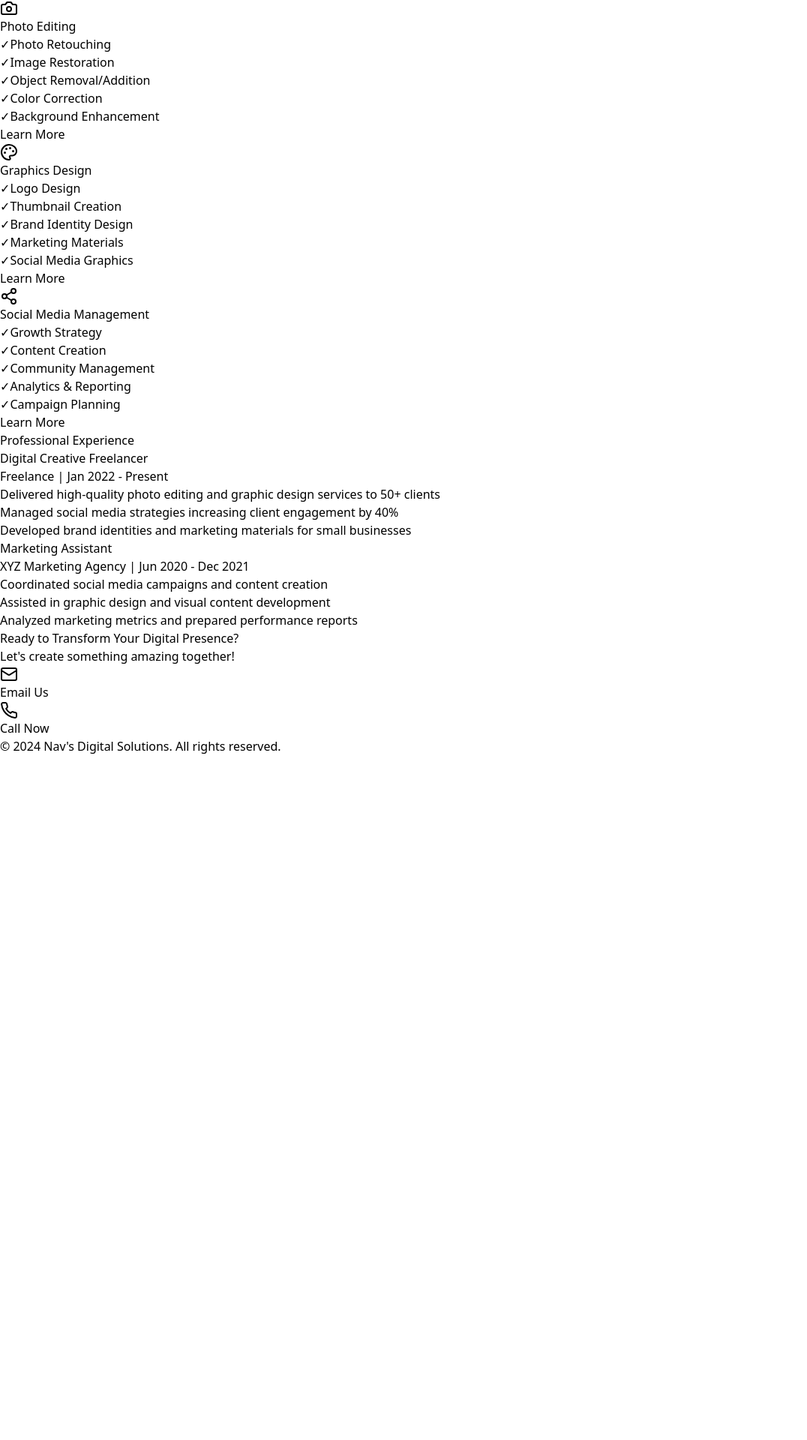
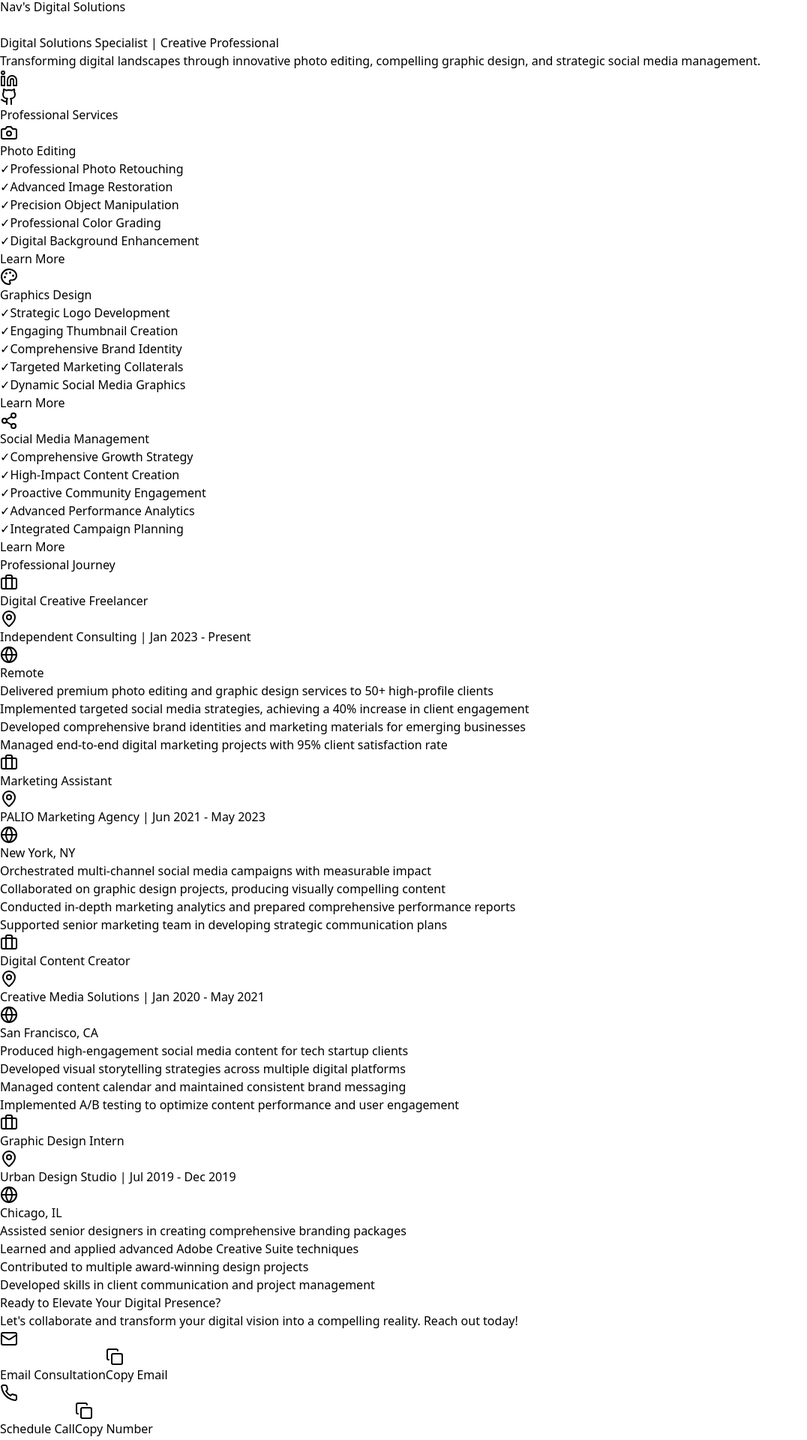
Before and after one commit to VanshSharma0/Ray-Solutions, a React (Vite) app: page / in a window 1280 px wide. Shown: the part 469-2389 px from the top of the page at 75% size, without its empty margins (0-1076 px from the left). Before the commit the page ends 1476 px from the top, so only its background shows below. Built offline with nearby package versions, Linux system fonts and the light colour scheme.

Commit message:
Add framer-motion dependency to package.json and package-lock.json

```diff
--- a/package.json
+++ b/package.json
@@ -10,6 +10,7 @@
     "preview": "vite preview"
   },
   "dependencies": {
+    "framer-motion": "^11.11.17",
     "lucide-react": "^0.460.0",
     "react": "^18.3.1",
     "react-dom": "^18.3.1",
--- a/src/pages/HomePage.jsx
+++ b/src/pages/HomePage.jsx
@@ -1,66 +1,105 @@
-import React from 'react';
+import React, { useState } from 'react';
 import PropTypes from 'prop-types';
-
-import { Camera, Palette, Share2, Linkedin, Github, Mail, Phone } from "lucide-react";
+import { Camera, Palette, Share2, Linkedin, Github, Mail, Phone, MapPin, Award, Briefcase, Globe, Copy, Check } from "lucide-react";
+import { motion } from 'framer-motion';
 
 
 const ProfileImage = () => (
-  <div className="flex justify-center mb-6">
-    <img
-      src="/api/placeholder/400/400"
+  <motion.div
+    initial={{ scale: 0, opacity: 0 }}
+    animate={{ scale: 1, opacity: 1 }}
+    transition={{
+      type: "spring",
+      stiffness: 260,
+      damping: 20,
+      duration: 0.5
+    }}
+    className="flex justify-center mb-6"
+  >
+    <motion.img
+      src="/self.png"
       alt="Professional Headshot"
-      className="w-48 h-48 rounded-full object-cover border-4 border-blue-600 shadow-lg"
+      whileHover={{
+        scale: 1.1,
+        rotate: [0, 5, -5, 0],
+        transition: { duration: 0.3 }
+      }}
+      className="w-52 h-52 rounded-full object-cover border-4 border-blue-600 shadow-xl"
     />
-  </div>
+  </motion.div>
 );
 
+
 const ServiceCard = ({ icon: Icon, title, color, link, services }) => (
-  <div className="bg-white shadow-lg rounded-lg p-6 transform transition hover:scale-105">
-    <div className={`flex items-center mb-4 ${color}`}>
-      <Icon className="w-10 h-10 mr-4" />
-      <h3 className="text-xl font-semibold">{title}</h3>
+  <motion.div
+    initial={{ opacity: 0, y: 50 }}
+    whileInView={{ opacity: 1, y: 0 }}
+    transition={{ duration: 0.5 }}
+    className="bg-white shadow-xl rounded-xl p-6 transform transition hover:scale-105 hover:shadow-2xl group"
+  >
+    <motion.div
+      whileHover={{ rotate: 360 }}
+      transition={{ duration: 0.5 }}
+      className={`flex items-center mb-4 ${color}`}
+    >
+      <div className={`p-3 rounded-full ${color} bg-opacity-20 mr-4`}>
+        <Icon className="w-8 h-8" />
       </div>
-    <ul className="space-y-2 text-gray-600">
+      <h3 className="text-xl font-bold">{title}</h3>
+    </motion.div>
+    <ul className="space-y-2 text-gray-700">
       {services.map((service, index) => (
-        <li key={index} className="flex items-center">
+        <motion.li
+          key={index}
+          initial={{ opacity: 0, x: -20 }}
+          whileInView={{ opacity: 1, x: 0 }}
+          transition={{ delay: index * 0.1 }}
+          className="flex items-center"
+        >
           <span className="mr-2 text-green-500">✓</span>
           {service}
-        </li>
+        </motion.li>
       ))}
     </ul>
-    <a href={link} className="mt-4 block text-center text-blue-600 hover:underline">
+    <motion.a
+      href={link}
+      whileHover={{ scale: 1.05 }}
+      whileTap={{ scale: 0.95 }}
+      className="mt-4 block text-center text-blue-600 hover:text-blue-800 font-semibold"
+    >
       Learn More
-    </a>
-  </div>
+    </motion.a>
+  </motion.div>
 );
 
 const HeroSection = () => {
   return (
-    <section className="pt-20 pb-16 px-6 bg-gradient-to-b from-gray-50 to-white">
-      <div className="max-w-6xl mx-auto text-center">
+    <section className="relative pt-24 pb-20 px-6 bg-gradient-to-b from-gray-50 to-white overflow-hidden">
+      <div className="absolute top-0 left-0 w-full h-full opacity-10 bg-pattern"></div>
+      <div className="max-w-6xl mx-auto text-center relative z-10">
         <ProfileImage />
-        <h1 className="text-5xl font-bold mb-4 bg-gradient-to-r from-blue-600 to-purple-600 bg-clip-text text-transparent">
+        <h1 className="text-6xl font-bold mb-4 bg-gradient-to-r from-blue-600 to-purple-600 bg-clip-text text-purple-500">
   Nav's Digital Solutions
 </h1>
-        <h2 className="text-2xl text-gray-700 mb-4">
+        <br />
+        <h2 className="text-2xl text-gray-700 mb-4 font-medium">
           Digital Solutions Specialist | Creative Professional
         </h2>
-        <p className="text-xl text-gray-600 mb-8 max-w-3xl mx-auto">
-          Transforming your digital presence with professional photo editing, stunning graphic design, and strategic social media management.
+        <p className="text-xl text-gray-600 mb-8 max-w-3xl mx-auto leading-relaxed">
+          Transforming digital landscapes through innovative photo editing, compelling graphic design, and strategic social media management.
         </p>
-        <div className="flex justify-center space-x-4">
-          <a href="https://linkedin.com/in/yourprofile" target="_blank" className="text-blue-600 hover:text-blue-800">
-            <Linkedin className="w-6 h-6" />
+        <div className="flex justify-center space-x-6">
+          <a href="https://www.linkedin.com/in/vansh-sharma0/" target="_blank" className="text-blue-600 hover:text-blue-800 transition-colors">
+            <Linkedin className="w-8 h-8" />
           </a>
-          <a href="https://github.com/yourusername" target="_blank" className="text-gray-800 hover:text-black">
-            <Github className="w-6 h-6" /> {/* Corrected reference */}
+          <a href="https://github.com/VanshSharma0?tab=repositories" target="_blank" className="text-gray-800 hover:text-black transition-colors">
+            <Github className="w-8 h-8" />
           </a>
         </div>
       </div>
     </section>
   );
 };
-
 
 const ServicesSection = () => {
   const services = [
@@ -70,11 +109,11 @@ const ServicesSection = () => {
       color: "text-blue-600",
       link: "/photo-editing",
       services: [
-        "Photo Retouching",
-        "Image Restoration",
-        "Object Removal/Addition",
-        "Color Correction",
-        "Background Enhancement"
+        "Professional Photo Retouching",
+        "Advanced Image Restoration",
+        "Precision Object Manipulation",
+        "Professional Color Grading",
+        "Digital Background Enhancement"
       ]
     },
     {
@@ -83,11 +122,11 @@ const ServicesSection = () => {
       color: "text-purple-600",
       link: "/graphics-design",
       services: [
-        "Logo Design",
-        "Thumbnail Creation",
-        "Brand Identity Design",
-        "Marketing Materials",
-        "Social Media Graphics"
+        "Strategic Logo Development",
+        "Engaging Thumbnail Creation",
+        "Comprehensive Brand Identity",
+        "Targeted Marketing Collaterals",
+        "Dynamic Social Media Graphics"
       ]
     },
     {
@@ -96,19 +135,19 @@ const ServicesSection = () => {
       color: "text-indigo-600",
       link: "/social-media",
       services: [
-        "Growth Strategy",
-        "Content Creation",
-        "Community Management",
-        "Analytics & Reporting",
-        "Campaign Planning"
+        "Comprehensive Growth Strategy",
+        "High-Impact Content Creation",
+        "Proactive Community Engagement",
+        "Advanced Performance Analytics",
+        "Integrated Campaign Planning"
       ]
     }
   ];
 
   return (
-    <section className="py-20 bg-white">
+    <section className="py-24 bg-gray-50">
       <div className="max-w-6xl mx-auto px-6">
-        <h2 className="text-3xl font-bold text-center mb-16">Our Services</h2>
+        <h2 className="text-4xl font-bold text-center mb-16 text-gray-800">Professional Services</h2>
         <div className="grid md:grid-cols-3 gap-8">
           {services.map((service, index) => (
             <ServiceCard key={index} {...service} />
@@ -120,31 +159,114 @@ const ServicesSection = () => {
 };
 
 const ResumeSection = () => {
+  const experiences = [
+    {
+      title: "Digital Creative Freelancer",
+      company: "Independent Consulting",
+      duration: "Jan 2023 - Present",
+      location: "Remote",
+      color: "text-blue-600",
+      borderColor: "border-blue-600",
+      achievements: [
+        "Delivered premium photo editing and graphic design services to 50+ high-profile clients",
+        "Implemented targeted social media strategies, achieving a 40% increase in client engagement",
+        "Developed comprehensive brand identities and marketing materials for emerging businesses",
+        "Managed end-to-end digital marketing projects with 95% client satisfaction rate"
+      ]
+    },
+    {
+      title: "Marketing Assistant",
+      company: "PALIO Marketing Agency",
+      duration: "Jun 2021 - May 2023",
+      location: "New York, NY",
+      color: "text-purple-600",
+      borderColor: "border-purple-600",
+      achievements: [
+        "Orchestrated multi-channel social media campaigns with measurable impact",
+        "Collaborated on graphic design projects, producing visually compelling content",
+        "Conducted in-depth marketing analytics and prepared comprehensive performance reports",
+        "Supported senior marketing team in developing strategic communication plans"
+      ]
+    },
+    {
+      title: "Digital Content Creator",
+      company: "Creative Media Solutions",
+      duration: "Jan 2020 - May 2021",
+      location: "San Francisco, CA",
+      color: "text-green-600",
+      borderColor: "border-green-600",
+      achievements: [
+        "Produced high-engagement social media content for tech startup clients",
+        "Developed visual storytelling strategies across multiple digital platforms",
+        "Managed content calendar and maintained consistent brand messaging",
+        "Implemented A/B testing to optimize content performance and user engagement"
+      ]
+    },
+    {
+      title: "Graphic Design Intern",
+      company: "Urban Design Studio",
+      duration: "Jul 2019 - Dec 2019",
+      location: "Chicago, IL",
+      color: "text-indigo-600",
+      borderColor: "border-indigo-600",
+      achievements: [
+        "Assisted senior designers in creating comprehensive branding packages",
+        "Learned and applied advanced Adobe Creative Suite techniques",
+        "Contributed to multiple award-winning design projects",
+        "Developed skills in client communication and project management"
+      ]
+    }
+  ];
+
   return (
-    <section className="py-16 bg-gray-50">
+    <section className="py-24 bg-white">
       <div className="max-w-6xl mx-auto px-6">
-        <h2 className="text-3xl font-bold text-center mb-12">Professional Experience</h2>
+        <motion.h2
+          initial={{ opacity: 0, y: -50 }}
+          whileInView={{ opacity: 1, y: 0 }}
+          transition={{ duration: 0.5 }}
+          className="text-4xl font-bold text-center mb-16 text-gray-800"
+        >
+          Professional Journey
+        </motion.h2>
 
-        <div className="space-y-8">
-          <div className="bg-white p-6 rounded-lg shadow-md">
-            <h3 className="text-xl font-semibold text-blue-600">Digital Creative Freelancer</h3>
-            <p className="text-gray-700 mb-2">Freelance | Jan 2022 - Present</p>
-            <ul className="list-disc list-inside text-gray-600 space-y-2">
-              <li>Delivered high-quality photo editing and graphic design services to 50+ clients</li>
-              <li>Managed social media strategies increasing client engagement by 40%</li>
-              <li>Developed brand identities and marketing materials for small businesses</li>
+        <div className="space-y-10">
+          {experiences.map((exp, index) => (
+            <motion.div
+              key={index}
+              initial={{ opacity: 0, x: -50 }}
+              whileInView={{ opacity: 1, x: 0 }}
+              transition={{ duration: 0.5, delay: index * 0.2 }}
+              className={`bg-gray-50 p-8 rounded-xl shadow-lg border-l-4 ${exp.borderColor} hover:shadow-xl transition-shadow`}
+            >
+              <div className="flex items-center mb-4">
+                <Briefcase className={`w-6 h-6 mr-3 ${exp.color}`} />
+                <h3 className={`text-2xl font-semibold ${exp.color}`}>{exp.title}</h3>
+              </div>
+              <div className="flex justify-between items-center mb-4">
+                <p className="text-gray-700 flex items-center">
+                  <MapPin className="w-4 h-4 mr-2 text-gray-500" />
+                  {exp.company} | {exp.duration}
+                </p>
+                <span className="text-gray-600 flex items-center">
+                  <Globe className="w-4 h-4 mr-2 text-gray-500" />
+                  {exp.location}
+                </span>
+              </div>
+              <ul className="list-disc list-inside text-gray-700 space-y-3">
+                {exp.achievements.map((achievement, achIndex) => (
+                  <motion.li
+                    key={achIndex}
+                    initial={{ opacity: 0, x: -20 }}
+                    whileInView={{ opacity: 1, x: 0 }}
+                    transition={{ delay: achIndex * 0.1 }}
+                  >
+                    {achievement}
+                  </motion.li>
+                ))}
               </ul>
-          </div>
-
-          <div className="bg-white p-6 rounded-lg shadow-md">
-            <h3 className="text-xl font-semibold text-blue-600">Marketing Assistant</h3>
-            <p className="text-gray-700 mb-2">XYZ Marketing Agency | Jun 2020 - Dec 2021</p>
-            <ul className="list-disc list-inside text-gray-600 space-y-2">
-              <li>Coordinated social media campaigns and content creation</li>
-              <li>Assisted in graphic design and visual content development</li>
-              <li>Analyzed marketing metrics and prepared performance reports</li>
-            </ul>
-          </div>
+            </motion.div>
+          ))}
         </div>
       </div>
     </section>
@@ -152,20 +274,93 @@ const ResumeSection = () => {
 };
 
 const ContactSection = () => {
+  const [copyStatus, setCopyStatus] = useState({
+    email: false,
+    phone: false
+  });
+
+  const handleCopyToClipboard = (text, type) => {
+    navigator.clipboard.writeText(text).then(() => {
+      setCopyStatus(prev => ({ ...prev, [type]: true }));
+      setTimeout(() => {
+        setCopyStatus(prev => ({ ...prev, [type]: false }));
+      }, 2000);
+    });
+  };
+
   return (
-    <section className="py-16 bg-gradient-to-r from-blue-600 to-purple-600 text-white">
+    <section className="py-24 bg-gradient-to-r from-blue-600 to-purple-600 text-white">
       <div className="max-w-4xl mx-auto text-center px-6">
-        <h2 className="text-3xl font-bold mb-6">Ready to Transform Your Digital Presence?</h2>
-        <p className="text-xl mb-8">Let's create something amazing together!</p>
+        <motion.h2
+          initial={{ opacity: 0, y: -50 }}
+          animate={{ opacity: 1, y: 0 }}
+          className="text-4xl font-bold mb-6 drop-shadow-lg"
+        >
+          Ready to Elevate Your Digital Presence?
+        </motion.h2>
+        <motion.p
+          initial={{ opacity: 0 }}
+          animate={{ opacity: 1 }}
+          className="text-xl mb-10 max-w-2xl mx-auto leading-relaxed"
+        >
+          Let's collaborate and transform your digital vision into a compelling reality. Reach out today!
+        </motion.p>
         <div className="flex justify-center gap-6">
-          <a href="mailto:contact@navsdigital.com" className="flex items-center gap-2 bg-white text-blue-600 px-6 py-3 rounded-full hover:bg-gray-100 transition-colors">
-            <Mail className="w-5 h-5" />
-            Email Us
+          <motion.div
+            whileHover={{ scale: 1.05 }}
+            whileTap={{ scale: 0.95 }}
+            className="group"
+          >
+            <a
+              href="mailto:vanished934@gmail.com"
+              className="flex items-center gap-3 bg-white text-blue-600 px-8 py-4 rounded-full hover:bg-gray-100 transition-colors font-semibold shadow-lg"
+            >
+              <Mail className="w-6 h-6" />
+              Email Consultation
             </a>
-          <a href="tel:+1234567890" className="flex items-center gap-2 bg-white text-blue-600 px-6 py-3 rounded-full hover:bg-gray-100 transition-colors">
-            <Phone className="w-5 h-5" />
-            Call Now
+            <button
+              onClick={() => handleCopyToClipboard('vanished934@gmail.com', 'email')}
+              className="text-xs mt-2 text-white opacity-0 group-hover:opacity-100 transition-opacity"
+            >
+              {copyStatus.email ? (
+                <span className="flex items-center text-green-500">
+                  <Check className="w-4 h-4 mr-1" /> Copied!
+                </span>
+              ) : (
+                <span className="flex items-center">
+                  <Copy className="w-4 h-4 mr-1" /> Copy Email
+                </span>
+              )}
+            </button>
+          </motion.div>
+
+          <motion.div
+            whileHover={{ scale: 1.05 }}
+            whileTap={{ scale: 0.95 }}
+            className="group"
+          >
+            <a
+              href="tel:+919289890909"
+              className="flex items-center gap-3 bg-white text-blue-600 px-8 py-4 rounded-full hover:bg-gray-100 transition-colors font-semibold shadow-lg"
+            >
+              <Phone className="w-6 h-6" />
+              Schedule Call
             </a>
+            <button
+              onClick={() => handleCopyToClipboard('+919289890909', 'phone')}
+              className="text-xs mt-2 text-white opacity-0 group-hover:opacity-100 transition-opacity"
+            >
+              {copyStatus.phone ? (
+                <span className="flex items-center text-green-500">
+                  <Check className="w-4 h-4 mr-1" /> Copied!
+                </span>
+              ) : (
+                <span className="flex items-center">
+                  <Copy className="w-4 h-4 mr-1" /> Copy Number
+                </span>
+              )}
+            </button>
+          </motion.div>
         </div>
       </div>
     </section>
@@ -184,11 +379,11 @@ const HomePage = () => {
 };
 
 ServiceCard.propTypes = {
-  icon: PropTypes.elementType.isRequired, // Ensure `icon` is a valid React component
-  title: PropTypes.string.isRequired,     // Ensure `title` is a string
-  color: PropTypes.string.isRequired,     // Ensure `color` is a string
-  link: PropTypes.string.isRequired,      // Ensure `link` is a string (URL)
-  services: PropTypes.arrayOf(PropTypes.string).isRequired, // Ensure `services` is an array of strings
+  icon: PropTypes.elementType.isRequired,
+  title: PropTypes.string.isRequired,
+  color: PropTypes.string.isRequired,
+  link: PropTypes.string.isRequired,
+  services: PropTypes.arrayOf(PropTypes.string).isRequired,
 };
 
 export default HomePage;
```
Also changed, not shown: public/self.png (added), 1 other file (tests, documents, lock files or other folders). Lines whose indentation alone changed are shown as unchanged.
